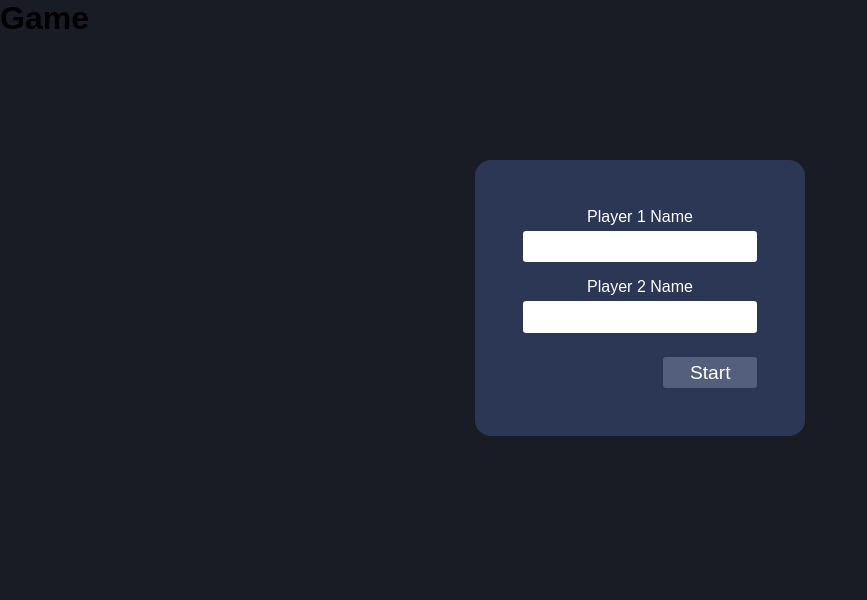
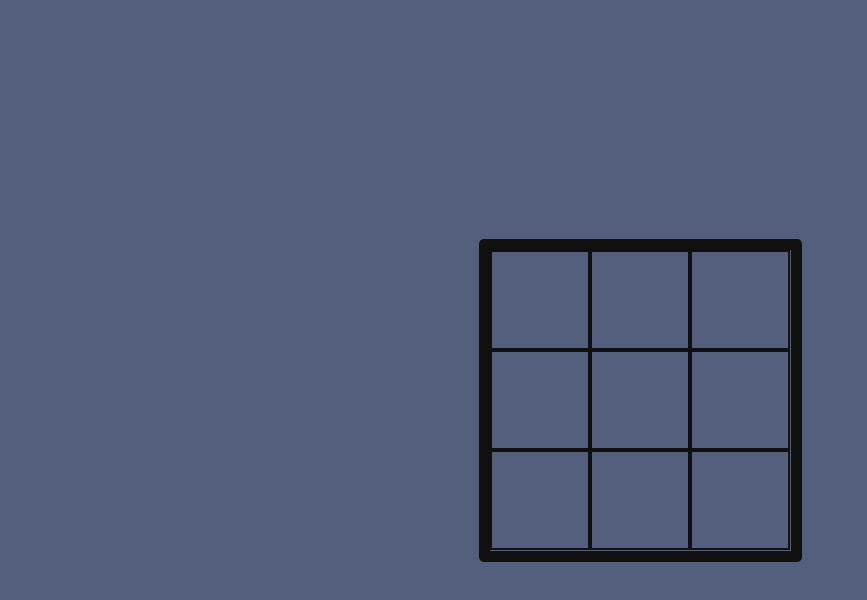
Before and after one commit to oley-projects/tic-tac-toe, a React (Create React App) app: page / in a window 1280 px wide. Shown: the top 600 px of the page, without its empty margins (0-867 px from the left). Built offline with nearby package versions, Linux system fonts and the light colour scheme.

Commit message:
game board component

```diff
--- a/src/components/Game.js
+++ b/src/components/Game.js
@@ -1,12 +1,13 @@
 // State
 import { useState } from "react";
 // Components
-import Modal from "../components/Modal";
+import Modal from "./Modal";
+import GameBoard from "./GameBoard";
 // Styles
 import styled from "styled-components";
 
 const Game = () => {
-  const [hiddenModal, setHiddenModal] = useState(false);
+  const [hiddenModal, setHiddenModal] = useState(true);
   const [firstPlayerName, setFirstPlayerName] = useState("");
   const [secondPlayerName, setSecondPlayerName] = useState("");
   return(
@@ -20,11 +21,17 @@ const Game = () => {
           secondPlayerName={secondPlayerName}
           setSecondPlayerName={setSecondPlayerName}
         />}
-      <h1>Game</h1>
+      <GameBoard />
     </StyledGame>
   );
 };
 
-const StyledGame = styled.div``;
+const StyledGame = styled.div`
+  display: flex;
+  align-items: center;
+  justify-content: center;
+  width: 100%;
+  height: 100vh;
+`;
 
 export default Game;
--- /dev/null
+++ b/src/components/GameBoard.js
@@ -0,0 +1,33 @@
+// Components
+import GameCell from "./GameCell";
+// State
+import { useState } from "react";
+// Styles
+import styled from "styled-components";
+
+const GameBoard = () => {
+  const cellArray =
+    [
+      [[""], [""], [""]],
+      [[""], [""], [""]],
+      [[""], [""], [""]]
+    ];
+
+  return(
+    <StyledGameBoard>
+      {cellArray.map((el) => el.map(() => <GameCell />))}
+    </StyledGameBoard>
+  );
+}
+
+const StyledGameBoard = styled.div`
+  width: 323px;
+  height: 323px;
+  border: 0.7rem solid #111;
+  border-radius: 0.3rem;
+  z-index: 1;
+  display: flex;
+  flex-wrap: wrap;
+`;
+
+export default GameBoard;
--- /dev/null
+++ b/src/components/GameCell.js
@@ -0,0 +1,16 @@
+// Styles
+import styled from "styled-components";
+
+const GameCell = () => {
+  return(
+    <Cell />
+  );
+};
+
+const Cell = styled.div`
+  width: 100px;
+  height: 100px;
+  border: 2px solid #111;
+`;
+
+export default GameCell;
--- a/src/components/Modal.js
+++ b/src/components/Modal.js
@@ -18,8 +18,8 @@ const Modal = (
         setHiddenModal(!hiddenModal);
       } else {
         setCharacterMinCheck(true);
+        setTimeout(() => setCharacterMinCheck(false), 2000);
       }
-      setTimeout(() => setCharacterMinCheck(false), 2000);
     }
     const playerFirstHandler = (e) => {
       firstPlayerName = e.target.value;
@@ -37,28 +37,34 @@ const Modal = (
           <label htmlFor="player2">Player 2 Name</label>
           <input onChange={playerSecondHandler} value={secondPlayerName} type="text" id="player2" minLength="3" maxLength="20" />
           <button onClick={playerNamesSaveHandler}>Start</button>
-          {characterMinCheck && <div>Player's name too short, minimum 3 characters</div>}
+          {characterMinCheck && <div>Player's name is too short, should be at least 3 characters</div>}
         </StyledModal>
       </StyledOverlayModal>
     );
 };
 
 const StyledOverlayModal = styled.div`
-  width: 100%;
-  height: 100vh;
-  position: fixed;
+  position: absolute;
+  top: 0;
+  left: 0;
+  right: 0;
+  bottom: 0;
   background-color: rgba(0, 0, 0, 0.7);
   overflow: hidden;
+  display: flex;
+  align-items: center;
+  justify-content: center;
 `;
 const StyledModal = styled.div`
-  margin: 10rem auto;
-  width: 330px;
+  width: 360px;
+  height: 330px;
   display: flex;
   flex-direction: column;
   background-color: rgb(44, 55, 85);
   padding: 3rem;
   border-radius: 1rem;
   position: relative;
+  z-index: 10;
   label {
     color: #fff;
     text-align: center;
@@ -77,7 +83,7 @@ const StyledModal = styled.div`
   button {
     cursor: pointer;
     width: 40%;
-    margin: 0.5rem 0 0 auto;
+    margin: 3.5rem 0 0 auto;
     padding: 0.3rem 0;
     font-size: 1.2rem;
     color: #fff;
@@ -94,7 +100,7 @@ const StyledModal = styled.div`
     color: red;
     text-align: center;
     position: absolute;
-    top: 3%;
+    bottom: 30%;
     left: 50%;
     transform: translateX(-50%);
   }
```
